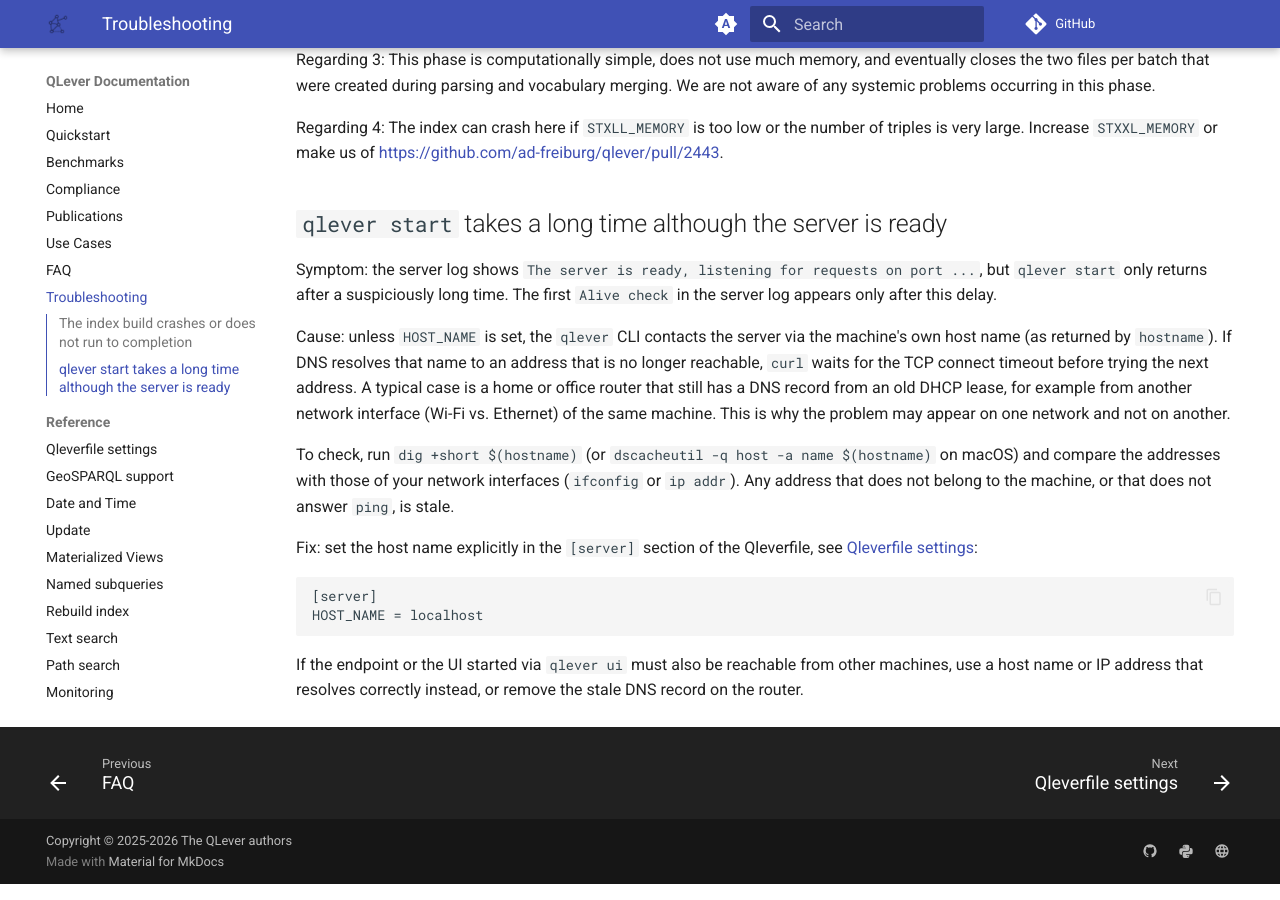
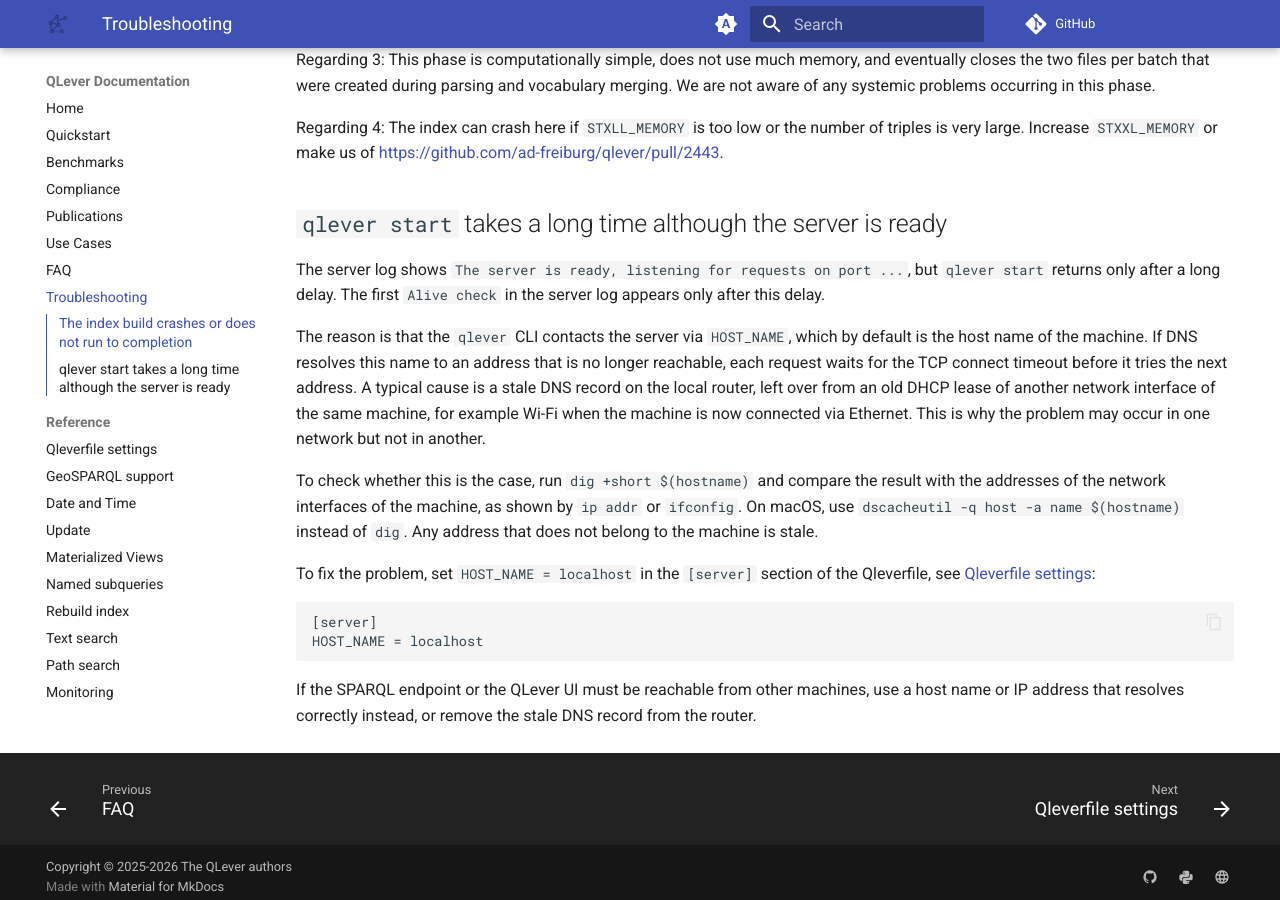
Before and after one commit to qlever-dev/qlever-docs, an MkDocs documentation site: the page built from docs/troubleshooting.md, in a window 1280 px wide and 900 px high, scrolled down 831 px. Built offline with MkDocs 1.6.1 and Material for MkDocs 9.7.7, drawn with Linux system fonts in a browser that asks for light colours; plug-ins that fetch from the network failed and are left out; comment, search, counter and statistics services are not loaded; the version menu is left out.

Commit message:
Revise `HOST_NAME` and troubleshooting text to match the house style
Write the troubleshooting entry as plain prose like the other entries on the page, instead of "Symptom", "Cause", and "Fix" labels. End the `HOST_NAME` entry with its default, like the other settings, and describe the default without referring to `socket.gethostname()`.

````diff
--- a/docs/troubleshooting.md
+++ b/docs/troubleshooting.md
@@ -51,31 +51,33 @@ number of triples is very large. Increase `STXXL_MEMORY` or make us of
 
 ## `qlever start` takes a long time although the server is ready
 
-Symptom: the server log shows `The server is ready, listening for requests on
-port ...`, but `qlever start` only returns after a suspiciously long time. The
-first `Alive check` in the server log appears only after this delay.
+The server log shows `The server is ready, listening for requests on port
+...`, but `qlever start` returns only after a long delay. The first `Alive
+check` in the server log appears only after this delay.
 
-Cause: unless `HOST_NAME` is set, the `qlever` CLI contacts the server via
-the machine's own host name (as returned by `hostname`). If DNS resolves that
-name to an address that is no longer reachable, `curl` waits for the TCP
-connect timeout before trying the next address. A typical case is a home or
-office router that still has a DNS record from an old DHCP lease, for example
-from another network interface (Wi-Fi vs. Ethernet) of the same machine. This
-is why the problem may appear on one network and not on another.
+The reason is that the `qlever` CLI contacts the server via `HOST_NAME`, which
+by default is the host name of the machine. If DNS resolves this name to an
+address that is no longer reachable, each request waits for the TCP connect
+timeout before it tries the next address. A typical cause is a stale DNS record
+on the local router, left over from an old DHCP lease of another network
+interface of the same machine, for example Wi-Fi when the machine is now
+connected via Ethernet. This is why the problem may occur in one network but
+not in another.
 
-To check, run `dig +short $(hostname)` (or `dscacheutil -q host -a name
-$(hostname)` on macOS) and compare the addresses with those of your network
-interfaces (`ifconfig` or `ip addr`). Any address that does not belong to the
-machine, or that does not answer `ping`, is stale.
+To check whether this is the case, run `dig +short $(hostname)` and compare the
+result with the addresses of the network interfaces of the machine, as shown by
+`ip addr` or `ifconfig`. On macOS, use `dscacheutil -q host -a name
+$(hostname)` instead of `dig`. Any address that does not belong to the machine
+is stale.
 
-Fix: set the host name explicitly in the `[server]` section of the Qleverfile,
-see [Qleverfile settings](qleverfile.md#section-server):
+To fix the problem, set `HOST_NAME = localhost` in the `[server]` section of
+the Qleverfile, see [Qleverfile settings](qleverfile.md#section-server):
 
 ```
 [server]
 HOST_NAME = localhost
 ```
 
-If the endpoint or the UI started via `qlever ui` must also be reachable from
-other machines, use a host name or IP address that resolves correctly
-instead, or remove the stale DNS record on the router.
+If the SPARQL endpoint or the QLever UI must be reachable from other machines,
+use a host name or IP address that resolves correctly instead, or remove the
+stale DNS record from the router.
````
Also changed, not shown: docs/qleverfile.md (+6 -5 lines).
